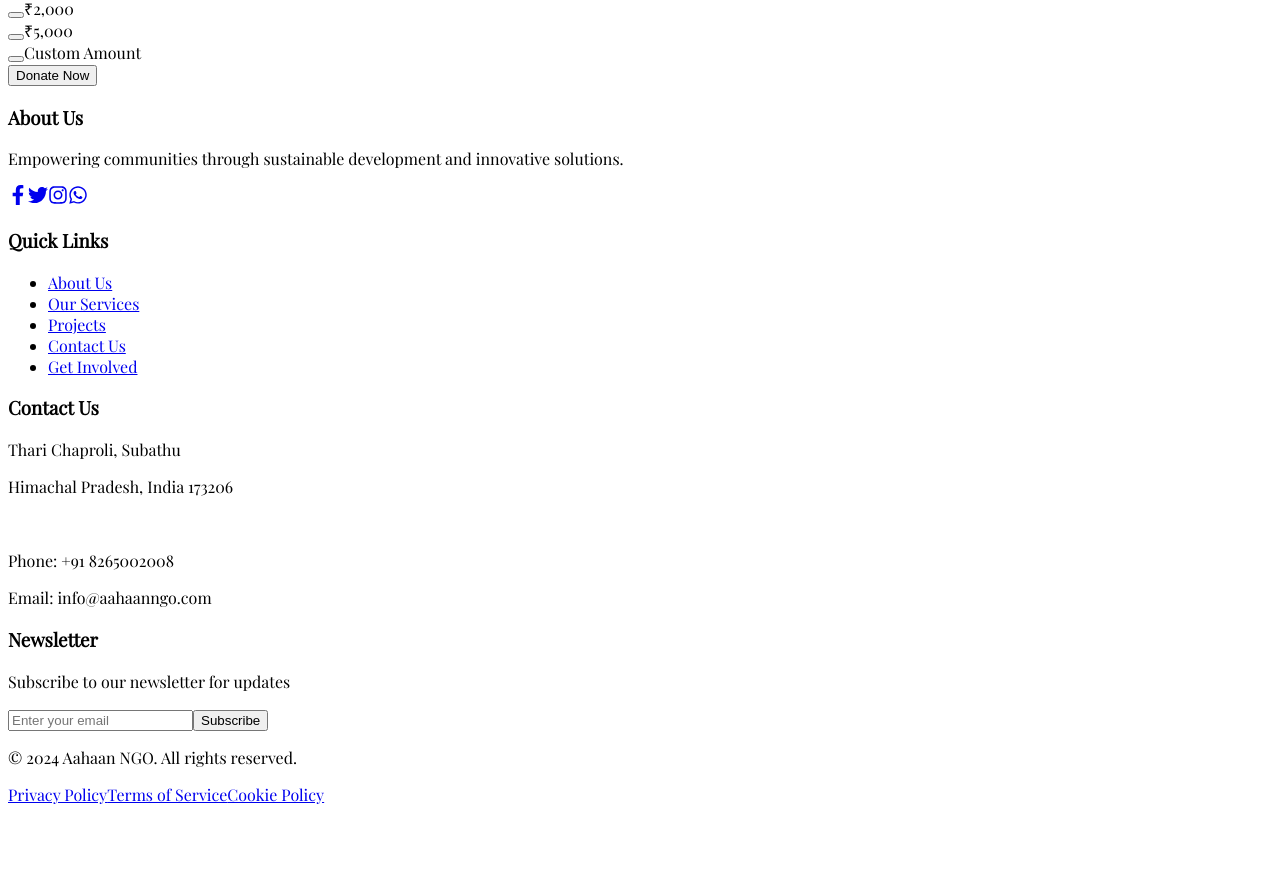
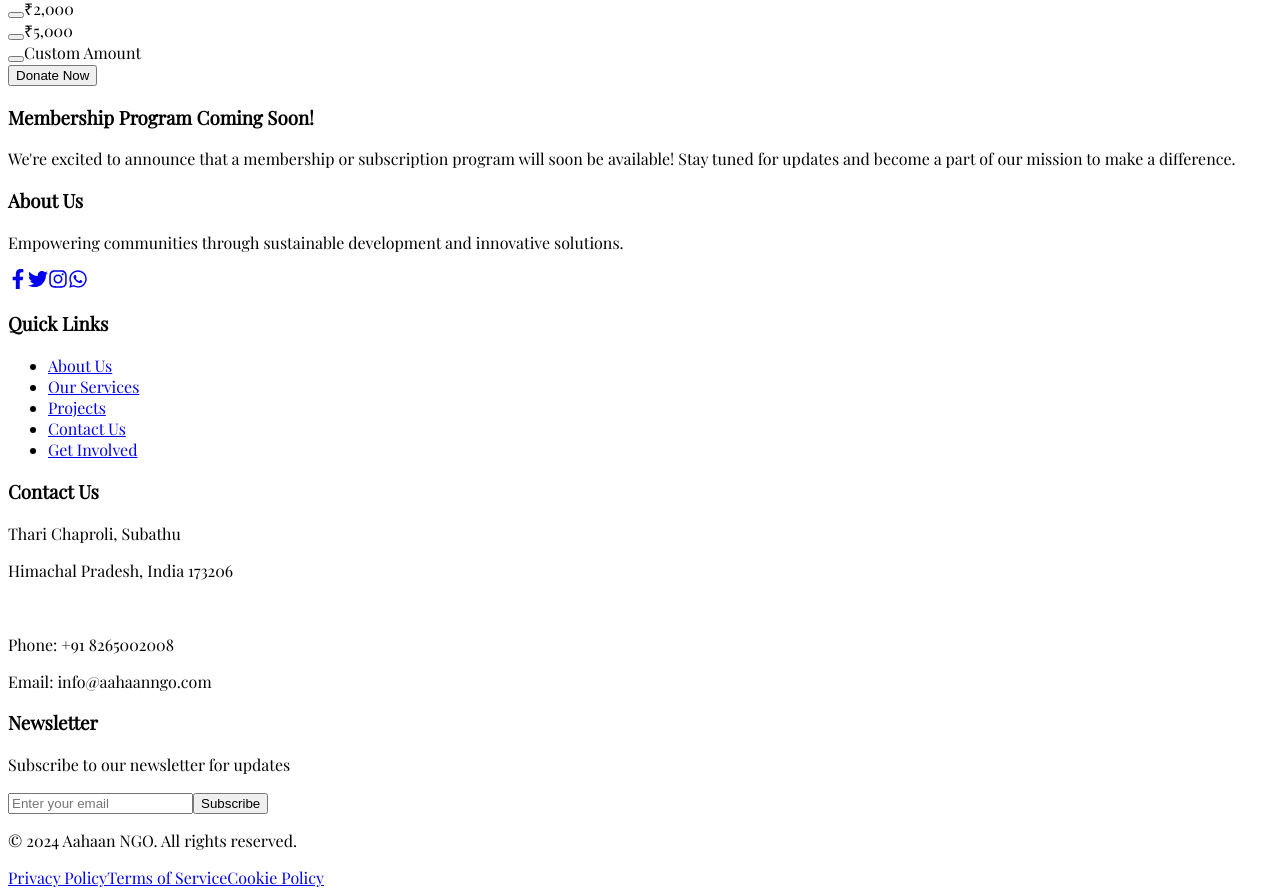
Before and after one commit to MintBlaster/aahaan_ngo_website, a Next.js app: page /support-us in a window 1280 px wide. Shown: the part 1618-2514 px from the top of the page. Before the commit the page ends 2431 px from the top, so only its background shows below. Built offline with nearby package versions, Linux system fonts and the light colour scheme; no server answers.

Commit message:
Update page.tsx

```diff
--- a/app/support-us/page.tsx
+++ b/app/support-us/page.tsx
@@ -2,7 +2,6 @@
 
 import { motion } from 'framer-motion';
 import { useState } from 'react';
-import Script from 'next/script';
 import { Button } from "@/components/ui/Button";
 import { Input } from "@/components/ui/input";
 import { Label } from "@/components/ui/label";
@@ -21,7 +20,7 @@
     { value: 5000, label: '₹5,000' },
 ];
 
-const MINIMUM_DONATION_AMOUNT = 100;
+const MINIMUM_DONATION_AMOUNT = 10;
 const DEFAULT_DONATION_AMOUNT = 1000;
 
 // Types
@@ -208,8 +207,6 @@
 
     return (
         <div className="min-h-screen bg-gray-50 py-12 px-4 sm:px-6 lg:px-8">
-
-
             <div className="max-w-md mx-auto">
                 <div className="text-center mb-8">
                     <h2 className="text-3xl font-bold text-gray-900">Support Our Cause</h2>
@@ -307,6 +304,15 @@
                         Thank you for your donation! A confirmation email will be sent shortly.
                     </motion.div>
                 )}
+
+                {/* Membership Section */}
+                <div className="mt-8 p-4 bg-green-100 text-green-700 rounded-md">
+                    <h3 className="text-lg font-semibold">Membership Program Coming Soon!</h3>
+                    <p className="mt-2">
+                        We're excited to announce that a membership or subscription program will soon be available! Stay
+                        tuned for updates and become a part of our mission to make a difference.
+                    </p>
+                </div>
             </div>
         </div>
     );
```
